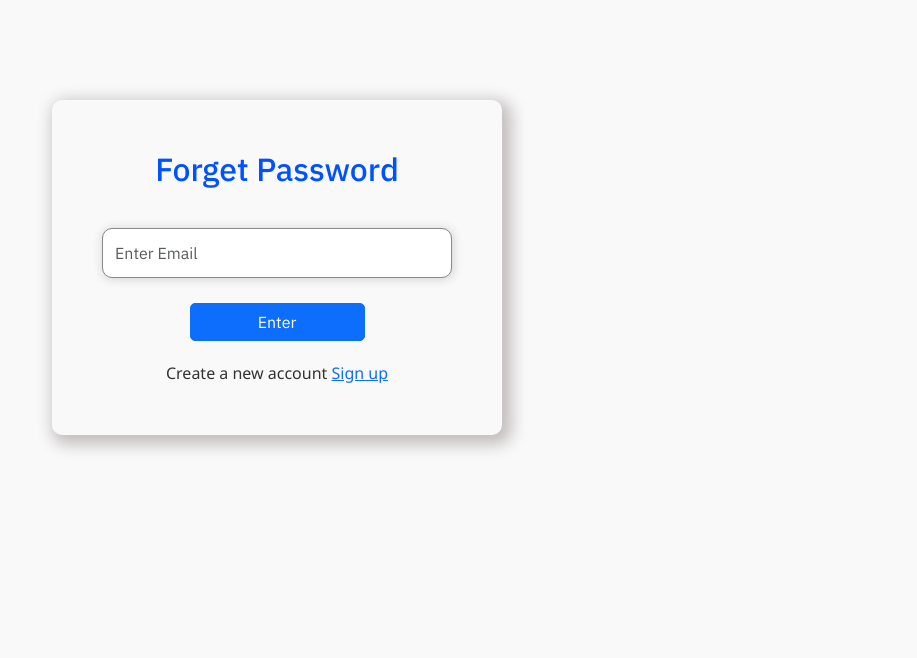
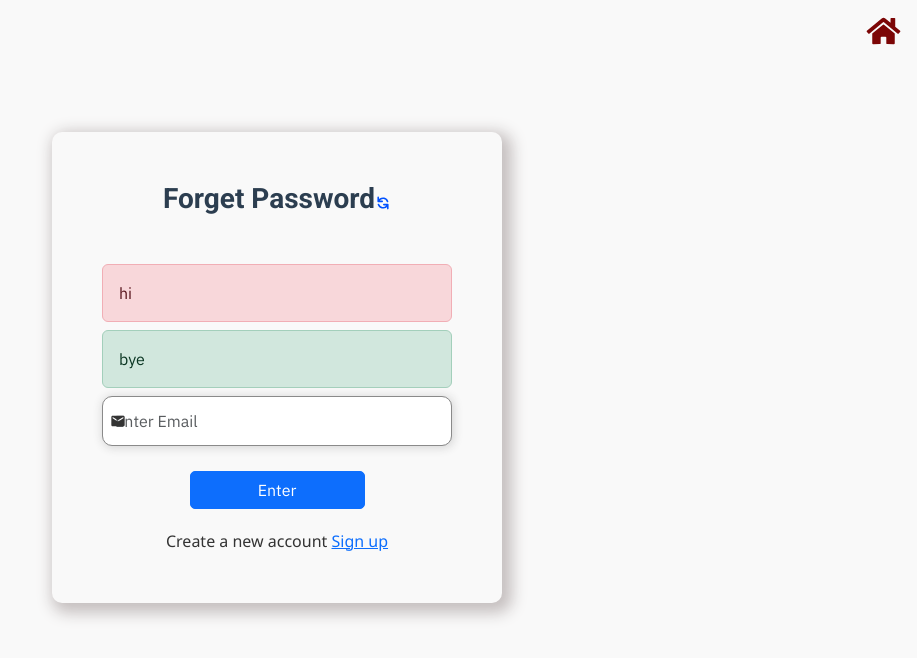
Before and after one commit to AskinasNatemin/KHFrontend, a React (Create React App) app: page /StaffForgetPassword in a window 1280 px wide. Shown: the top 658 px of the page, without its empty margins (363-1280 px from the left). Built offline with nearby package versions, Linux system fonts and the light colour scheme.

Commit message:
!fix:some important fixes

```diff
--- a/src/Components/HomePage.jsx
+++ b/src/Components/HomePage.jsx
@@ -39,7 +39,7 @@ const HomePage = () => {
       <Navbar handleRegistration={handleRegistration} />
 
       <div className="container row mx-auto flex-fill homeContent d-flex flex-column-reverse flex-md-row">
-        <div className="col-sm-12 col-md-6 d-flex flex-column justify-content-center my-2 rounded homeContent">
+        <div className="col-sm-12 col-md-6 d-flex flex-column justify-content-center my-2 rounded homeContent ">
           <h3 className="ms-3 mb-4">KNOWLEDGE HUB</h3>
           <p className="w-75 ms-3">
             Welcome to <b>KNOWLEDGE HUB</b>, your gateway to a world of
--- a/src/Components/Staff/StaffForgetPassword.jsx
+++ b/src/Components/Staff/StaffForgetPassword.jsx
@@ -1,71 +1,200 @@
 import React, { useReducer, useState } from "react";
-import { Link } from "react-router-dom";
+import { Link, useNavigate } from "react-router-dom";
 import axios from "axios";
 import "../../Styles/Staff/StaffForgetPassword.css";
+import { FaLock } from "react-icons/fa";
+import { HiOutlineEye, HiOutlineEyeOff } from "react-icons/hi";
+import { MdEmail } from "react-icons/md";
+import { HiRefresh } from "react-icons/hi";
+import { FaHome } from "react-icons/fa";
 
-const initialState={
+const initialState = {
   email: "",
   newPassword: "",
   isEmailValid: false,
   showPasswordField: false,
-  error: 'hi',
+  error: "hi",
   readOnlyEmail: false,
   success: "bye",
-}
+};
 
-function reducer(state,action){
-  switch(action.type){
-    // case
+function reducer(state, action) {
+  switch (action.type) {
+    case "SET_EMAIL":
+      return { ...state, email: action.payload };
+    case "SET_NEW_PASSWORD":
+      return { ...state, newPassword: action.payload };
+    case "SET_SHOW_PASSWORD_FIELD":
+      return { ...state, showPasswordField: action.payload };
+    case "SET_EMAIL_VALID":
+      return { ...state, isEmailValid: action.payload };
+    case "SET_ERROR":
+      return { ...state, error: action.payload };
+    case "SET_SUCCESS":
+      return { ...state, success: action.payload };
+    case "SET_READ_ONLY_EMAIL":
+      return { ...state, readOnlyEmail: action.payload };
+    default:
+      return state;
   }
 }
 
 function StaffForgetPassword() {
+  const [seePassword, setSeePassword] = useState(false);
+  const [state, dispatch] = useReducer(reducer, initialState);
+  const navigate = useNavigate();
 
-  const [Email, setEmail] = useState("");
-  const [isEmailValid, setIsEmailValid] = useState(false);
-  const [newPassword, setNewPassword] = useState("");
-  const [showPasswordField, setShowPasswordField] = useState(false);
-  const[state,dispatch]=useReducer(reducer,initialState)
+  const handleEmailChange = (e) => {
+    dispatch({ type: "SET_ERROR", payload: "" });
+    dispatch({ type: "SET_EMAIL", payload: e.target.value });
+  };
 
+  const handleNewPasswordChange = (e) => {
+    dispatch({ type: "SET_ERROR", payload: "" });
+    dispatch({ type: "SET_NEW_PASSWORD", payload: e.target.value });
+  };
+
+  const handleEmailSubmit = () => {
+    const { email } = state;
+    axios
+      .post("http://localhost:5001/staffCheckMail", { email })
+      .then((response) => response.data.data)
+      .then((data) => {
+        if (data) {
+          dispatch({ type: "SET_EMAIL_VALID", payload: true });
+          dispatch({ type: "SET_SHOW_PASSWORD_FIELD", payload: true });
+          dispatch({ type: "SET_ERROR", payload: "" });
+          dispatch({ type: "SET_READ_ONLY_EMAIL", payload: true });
+        }
+      })
+      .catch((err) => {
+        console.log(err.response.data);
+        dispatch({ type: "SET_ERROR", payload: err.response.data.message });
+      });
+  };
+
+  const handleResetPassword = () => {
+    const { email, newPassword: password } = state;
+    axios
+      .post("http://localhost:5001/staffChangePassword", { email, password })
+      .then((res) => {
+        dispatch({ type: "SET_SUCCESS", payload: res.data.message });
+        return res;
+      })
+      .then((res) => {
+        if (res) {
+          setTimeout(() => {
+            navigate("/StudentLogin");
+          }, 500);
+        }
+      })
+      .catch((err) => {
+        console.log(err.response.data);
+        dispatch({ type: "SET_ERROR", payload: err.response.data.message });
+      });
+  };
+
+  const handleKeyDown = (e) => {
+    if (e.key === "Enter") {
+      if (e.target.name === "forgetMail") {
+        handleEmailSubmit();
+      } else if (e.target.name === "setPassword") {
+        handleResetPassword();
+      }
+    }
+  };
+
+  const handleRefresh = () => {
+    window.location.reload();
+  };
+  const handleGoBack = () => {
+    navigate("/");
+  };
 
   return (
-    <>
+    <div className="staffForgetmain">
+      <div className="staffForgetGoBackContainer p-3  w-100 ">
+        <FaHome
+          onClick={handleGoBack}
+          className="stafflogGoBackIcon float-end"
+        />
+      </div>
       <div className="staffForgetborder">
-        <span>
+        <div className="staffForgethead d-flex align-items-center justify-content-center">
+          <h3 className="">Forget Password</h3>
+          <HiRefresh
+            onClick={handleRefresh}
+            title="refresh"
+            className="staffRefresh"
+          />
+        </div>
         <div className="staffForgetinput">
-            <div className="staffForgethead">
-              <h2>Forget Password</h2>
+          {state.error && (
+            <div className="alert alert-danger  mb-2 d-block">
+              {state.error}
             </div>
+          )}
+          {state.success && (
+            <span className="alert alert-success mb-2 d-block">
+              {state.success}
+            </span>
+          )}
 
-            <div className="mb-3">
+          <div className="position-relative mb-3">
+            <MdEmail className="position-absolute top-50 start-0 translate-middle-y ms-2 staffforgetcustom-icon" />
             <input
               autoFocus
               type="email"
               className="form-control"
               placeholder="Enter Email"
-                value={Email}
+              name="forgetMail"
+              value={state.email}
+              onChange={handleEmailChange}
+              readOnly={state.readOnlyEmail}
+              onKeyDown={handleKeyDown}
             />
           </div>
 
-            {!showPasswordField && (
+          {!state.showPasswordField && (
             <div className="d-grid gap-2 col-6 mx-auto staffForgetbutton">
-                <button className="btn btn-primary">Enter</button>
+              <button className="btn btn-primary" onClick={handleEmailSubmit}>
+                Enter
+              </button>
             </div>
           )}
 
-            {showPasswordField && (
+          {state.showPasswordField && (
             <>
-                <div className="mb-3">
+              <div className="position-relative mb-3">
+                <FaLock className="position-absolute top-50 start-0 translate-middle-y ms-2  stafflogincustom-icon " />
+
                 <input
-                    type="password"
+                  type={seePassword ? "text" : "password"}
+                  name="setPassword"
                   className="form-control"
                   placeholder="New Password"
-                    value={newPassword}
+                  value={state.newPassword}
+                  onChange={handleNewPasswordChange}
+                  onKeyDown={handleKeyDown}
                 />
+                {state.newPassword && (
+                  <span
+                    onClick={() => setSeePassword(!seePassword)}
+                    className="position-absolute top-50 end-0 translate-middle-y pe-3"
+                    style={{ cursor: "pointer", color: "#6c757d" }}
+                  >
+                    {seePassword ? <HiOutlineEyeOff /> : <HiOutlineEye />}
+                  </span>
+                )}
               </div>
 
               <div className="d-grid gap-2 col-6 mx-auto staffForgetbutton">
-                  <button className="btn btn-primary">Confirm</button>
+                <button
+                  className="btn btn-primary staffForgetcustom-btn"
+                  onClick={handleResetPassword}
+                >
+                  Confirm
+                </button>
               </div>
             </>
           )}
@@ -74,9 +203,8 @@ function StaffForgetPassword() {
             Create a new account <Link to="/StaffRegistration">Sign up</Link>
           </div>
         </div>
-        </span>
       </div>
-    </>
+    </div>
   );
 }
 
--- a/src/Styles/Admin/AdminDashboard.css
+++ b/src/Styles/Admin/AdminDashboard.css
@@ -47,7 +47,6 @@
   display: flex;
   justify-content: space-evenly;
   align-items: center;
-  margin-top: 120px; /* Give it space below navbar */
 }
 
 .piechartcolumn {
--- a/src/Styles/Navbar.css
+++ b/src/Styles/Navbar.css
@@ -2,7 +2,6 @@
   padding: 0;
   margin: 0;
   box-sizing: border-box;
-  /* user-select: none; */
 }
 
 .khLogo{
```
Also changed, not shown: src/Components/Student/StudentForgetPassword.jsx (+6 -6 lines). Lines whose indentation alone changed are shown as unchanged.
